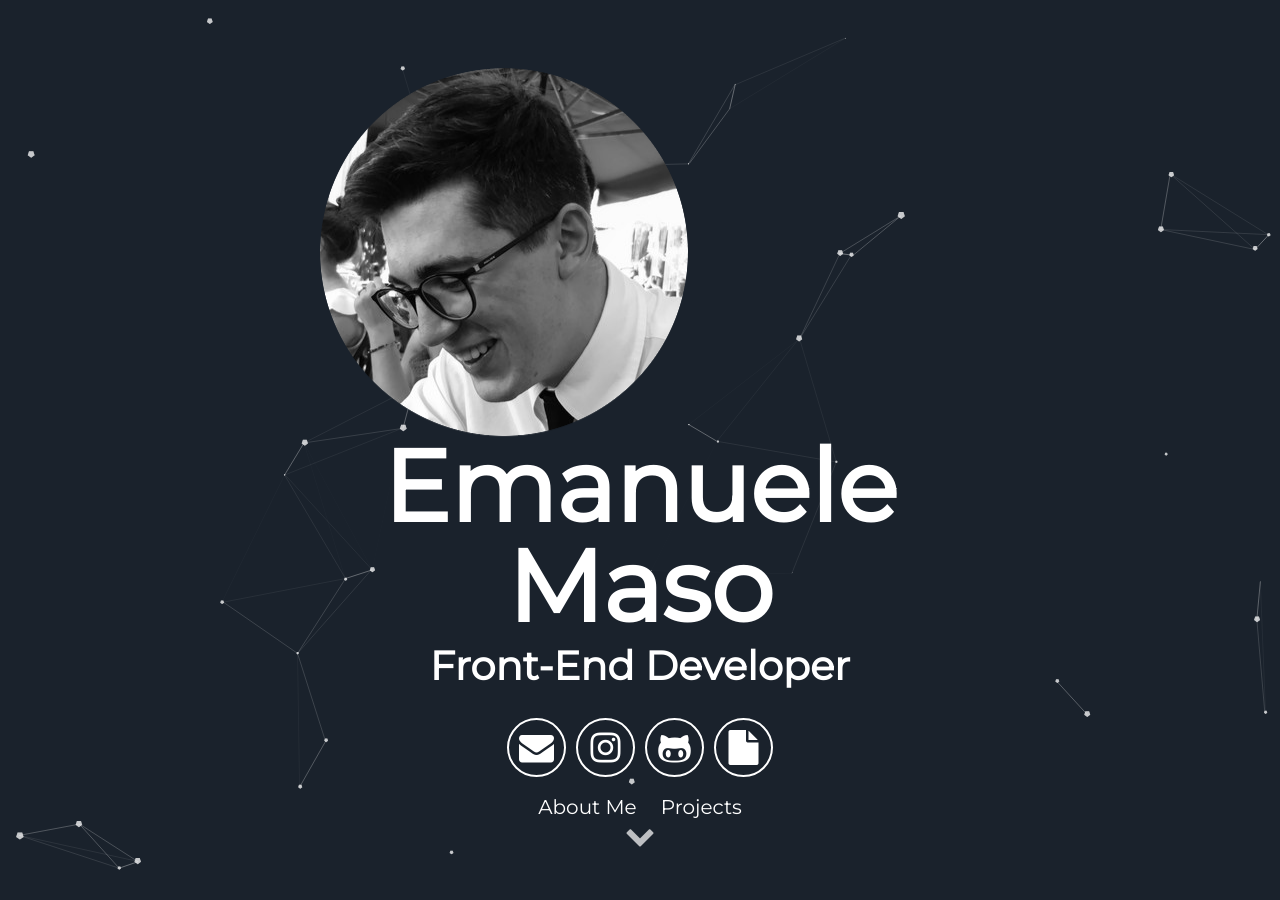
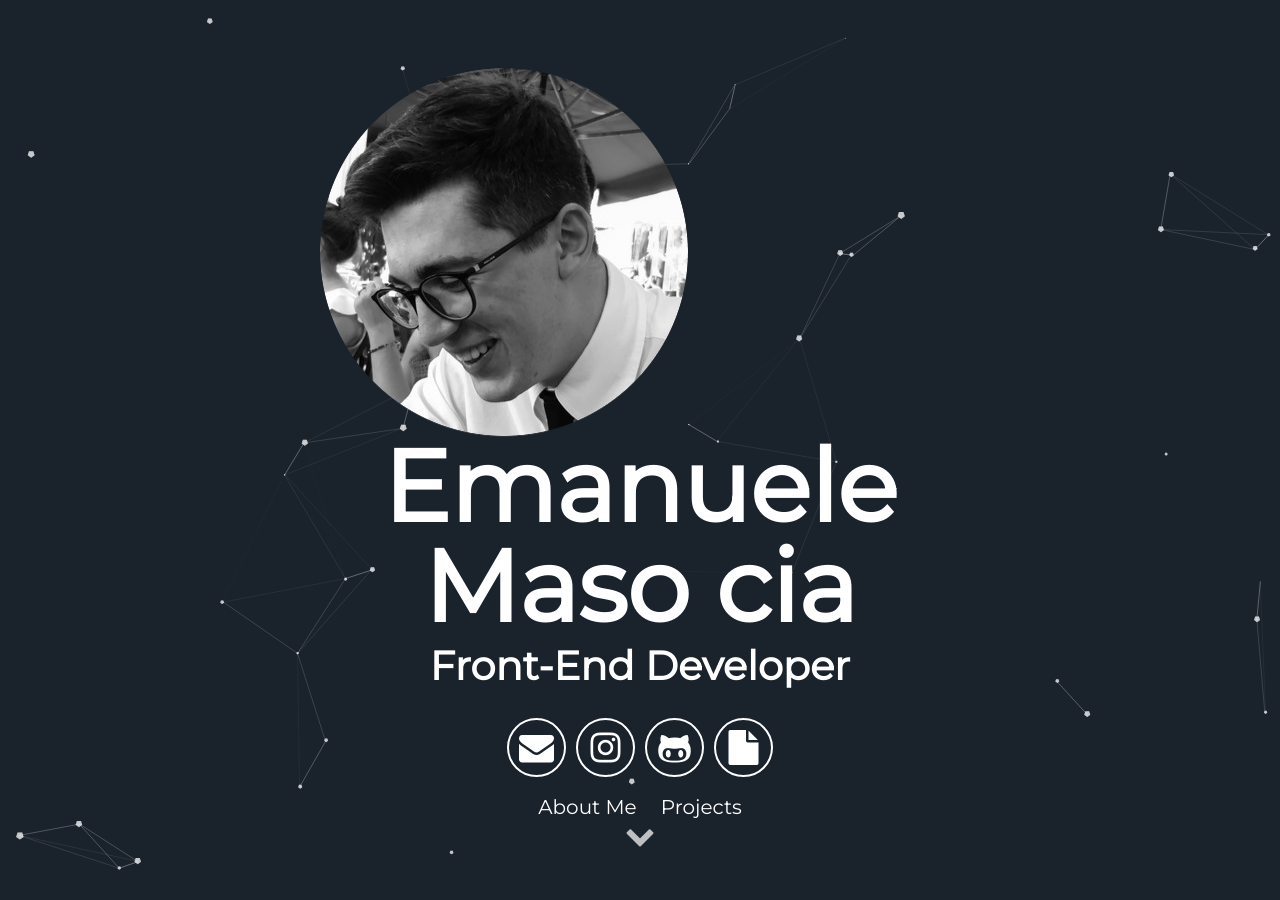
Before and after one commit to ClarkStoro/clarkstoro.github.io, a Jekyll site: the page built from index.html, in a window 1280 px wide and 900 px high. Built offline with Jekyll 4.4.1, drawn with Linux system fonts in a browser that asks for light colours.

Commit message:
Update header.html

```diff
--- a/_includes/header.html
+++ b/_includes/header.html
@@ -4,7 +4,7 @@
         <img alt="ema" src="{{ "/assets/img/EmanueleMaso.png" | prepend: site.baseurl }}" />
       </div>
       <h1>
-        <span class="site-title">{{site.username}}</span>
+        <span class="site-title">{{site.username}} cia</span>
         <span class="site-description">{{site.user_title}}</span>
       </h1>
       <div class="header-icons">
```
